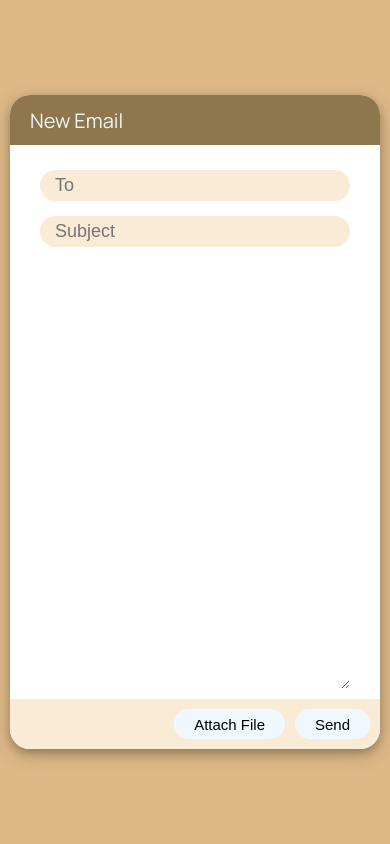
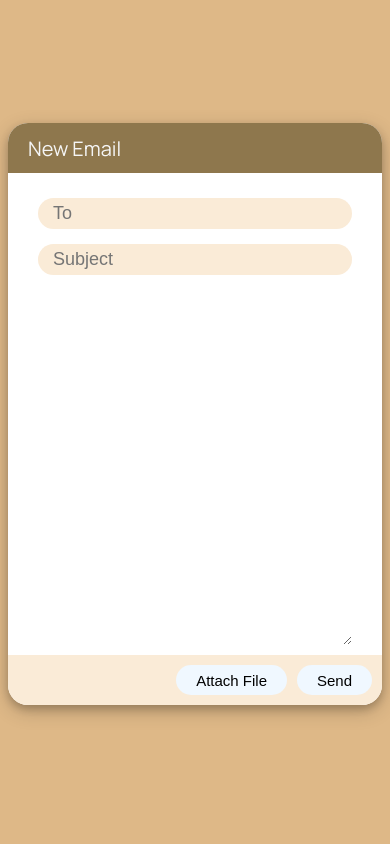
Before and after one commit to asiradnan/Send-Wishes, a Django app: page / in a window 390 px wide. Run offline with Django 5.2, Linux system fonts and the light colour scheme.

Commit message:
Added styles for phone

```diff
--- a/static/home.css
+++ b/static/home.css
@@ -90,10 +90,7 @@ button{
     font-size: 15px;
 }
 @media screen and (max-width: 1200px) {
-    form{
-        margin: 15px;
-    }
-    textarea{
-        min-height: 50vh;
+    body{
+        grid-template-columns: minmax(300px,750px);
     }
 }
```
